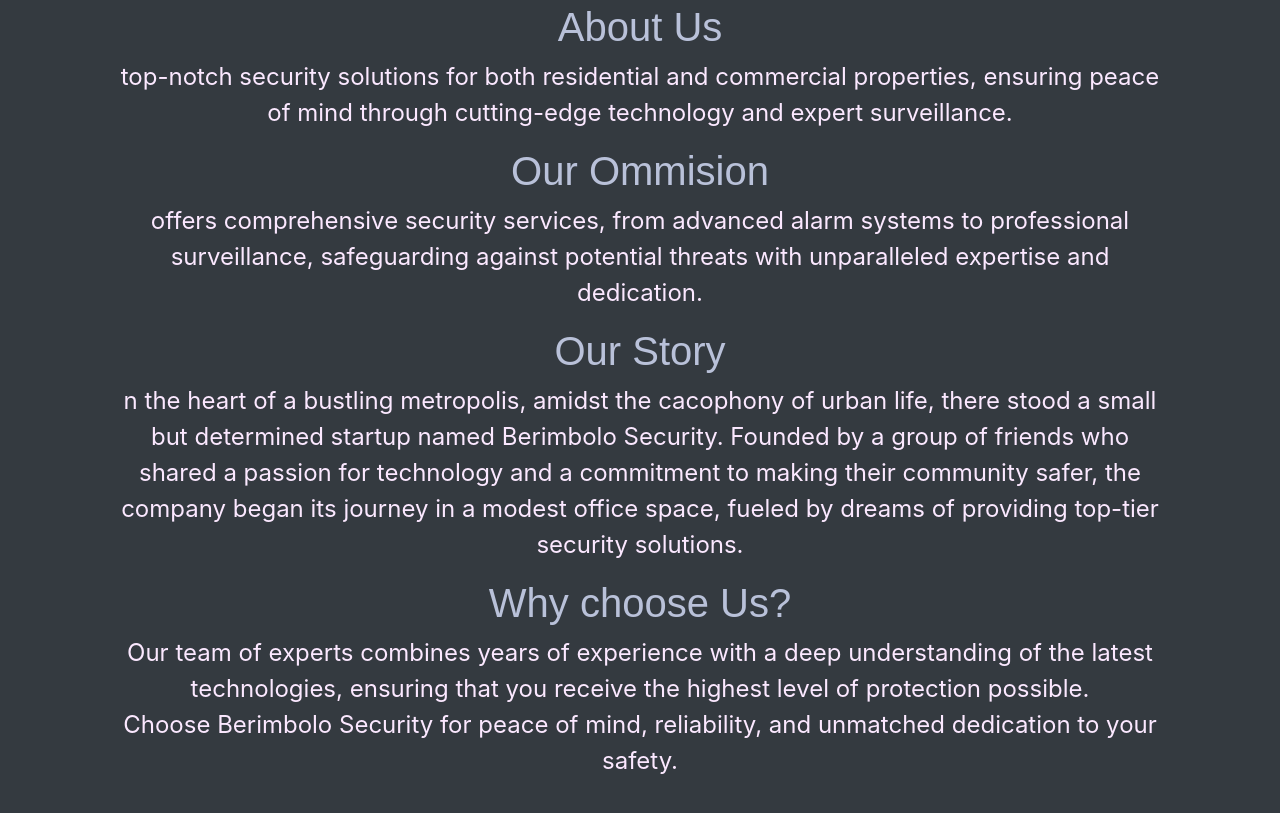
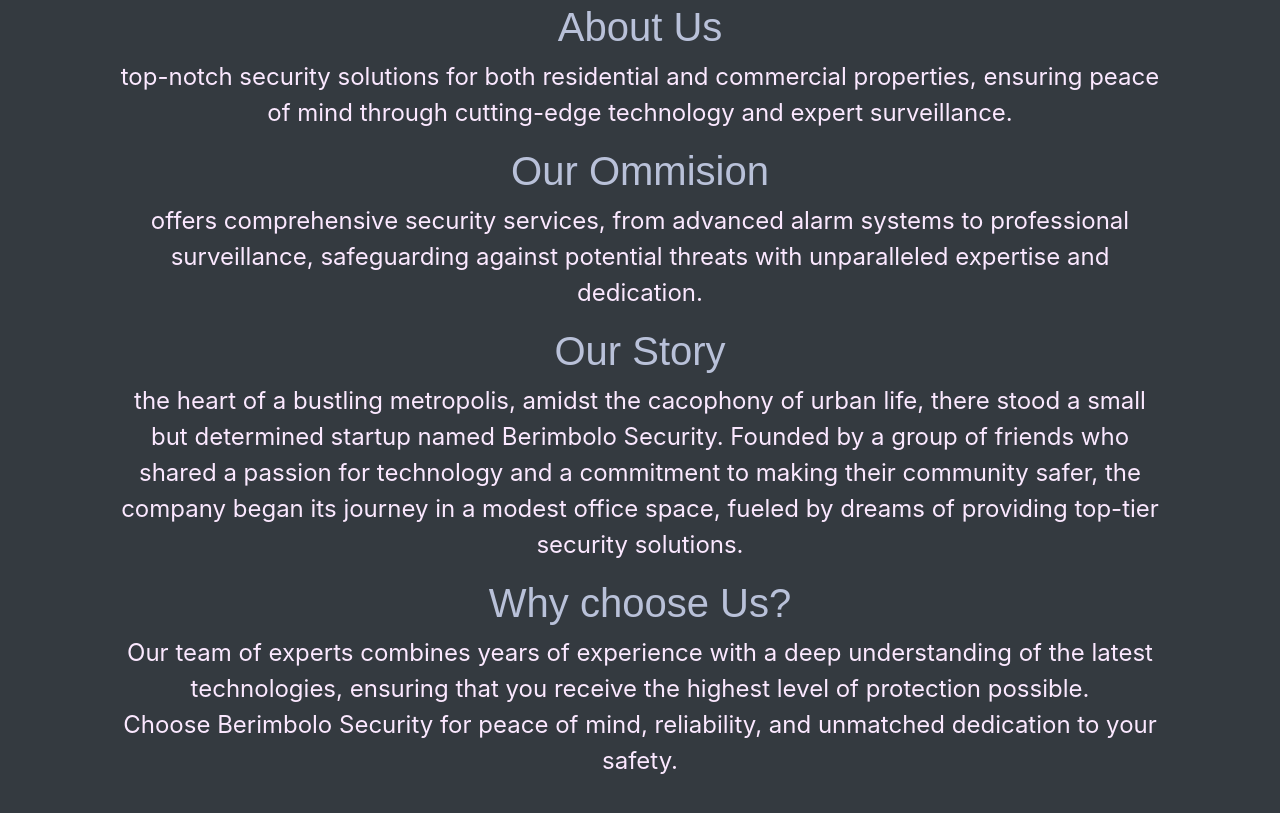
Before and after one commit to SamehMohamed1/Unit6Wbsite, a plain HTML site: page index.html in a window 1280 px wide. Shown: the part 3304-4117 px from the top of the page. Drawn offline with nearby package versions, Linux system fonts and the light colour scheme.

Commit message:
Update index.html

```diff
--- a/index.html
+++ b/index.html
@@ -225,7 +225,7 @@
           <h1>Our Ommision</h1>
           <p>offers comprehensive security services, from advanced alarm systems to professional surveillance, safeguarding against potential threats with unparalleled expertise and dedication.</p>
           <h1>Our Story</h1>
-          <p>n the heart of a bustling metropolis, amidst the cacophony of urban life, there stood a small but determined startup named Berimbolo Security. Founded by a group of friends who shared a passion for technology and a commitment to making their community safer, the company began its journey in a modest office space, fueled by dreams of providing top-tier security solutions.</p>
+          <p>the heart of a bustling metropolis, amidst the cacophony of urban life, there stood a small but determined startup named Berimbolo Security. Founded by a group of friends who shared a passion for technology and a commitment to making their community safer, the company began its journey in a modest office space, fueled by dreams of providing top-tier security solutions.</p>
           <h1>Why choose Us?</h1>
           <p>Our team of experts combines years of experience with a deep understanding of the latest technologies, ensuring that you receive the highest level of protection possible.<br>Choose Berimbolo Security for peace of mind, reliability, and unmatched dedication to your safety.</p>
         </div>
```
